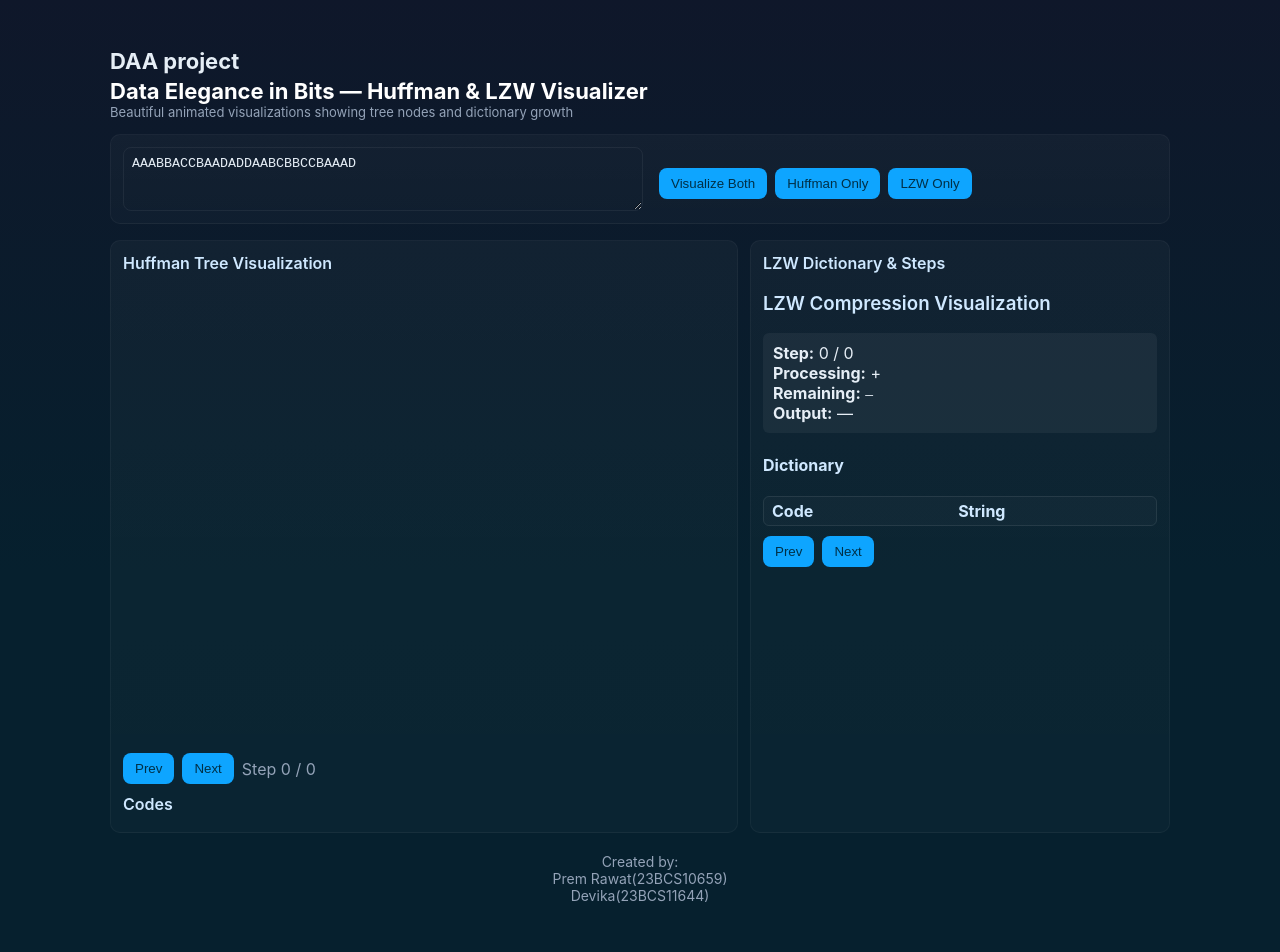
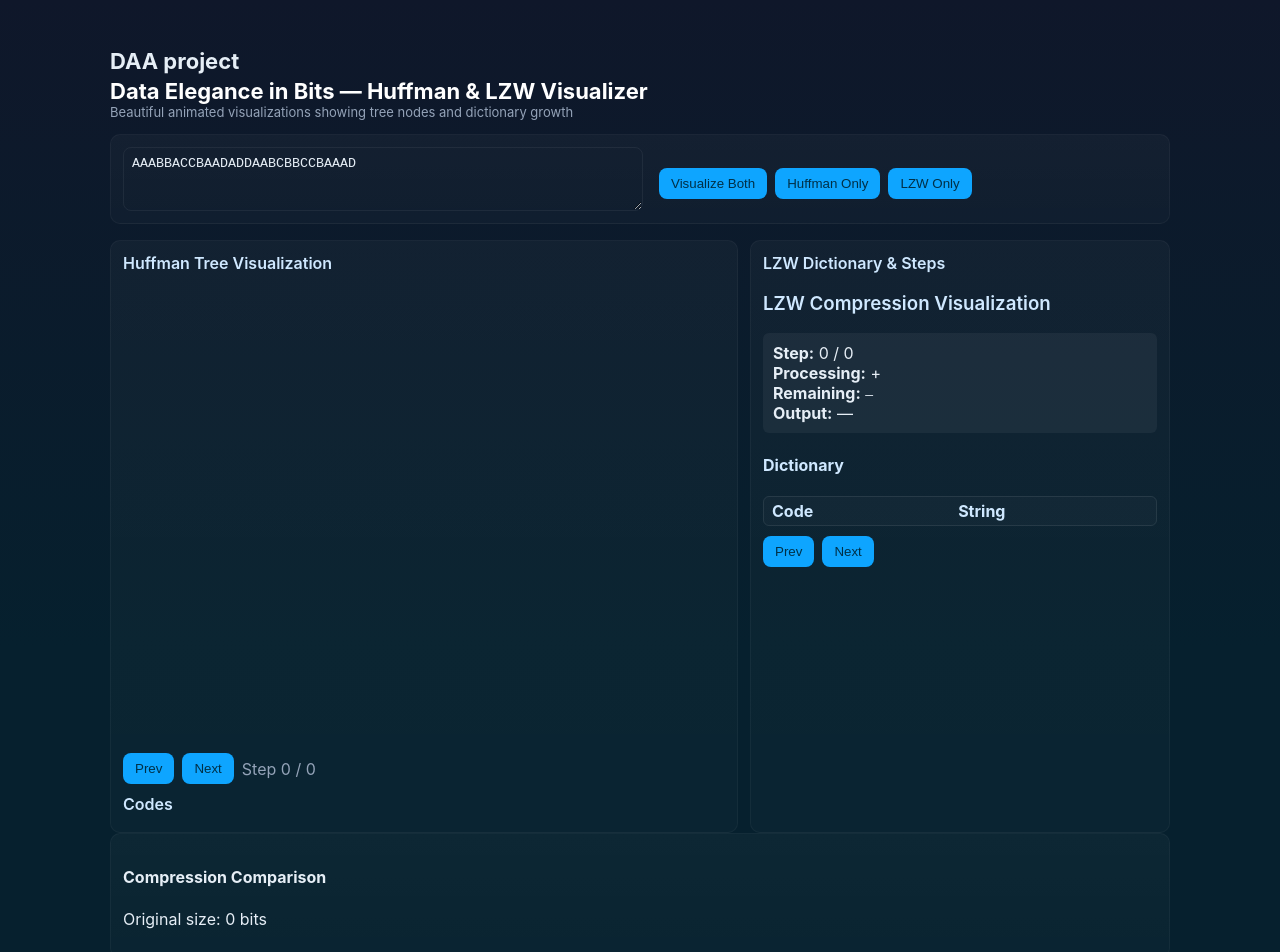
Before and after one commit to premrawat9873/Huffman-LZW-Visualizer, a React (Vite) app: page / in a window 1280 px wide. Shown: the top 952 px of the page. Built offline with nearby package versions, Linux system fonts and the light colour scheme.

Commit message:
adding comparison

```diff
--- a/src/App.jsx
+++ b/src/App.jsx
@@ -1,20 +1,109 @@
+import React, { useState, useEffect } from 'react';
+import HuffmanVisualizer from './components/HuffmanVisualizer';
+import LZWVisualizer from './components/LZWVisualizer';
+import Controls from './components/Controls';
+import { buildFrequencyMap, genCodes, buildHuffmanSteps } from './utils/huffman';
+import { getLZWCompressedSize, lzwEncodeSteps } from './utils/lzw';
 
-import React from 'react'
-import HuffmanVisualizer from './components/HuffmanVisualizer'
-import LZWVisualizer from './components/LZWVisualizer'
-import Controls from './components/Controls'
+export default function App() {
+  const [text, setText] = useState('AAABBACCBAADADDAABCBBCCBAAAD');
+  const [huffmanRoot, setHuffmanRoot] = useState(null);
+  const [huffmanFreqMap, setHuffmanFreqMap] = useState(new Map());
+  const [huffmanSteps, setHuffmanSteps] = useState([]);
+  const [lzwSteps, setLZWSteps] = useState([]);
 
-export default function App(){
+  const [originalSize, setOriginalSize] = useState(0);
+  const [huffmanSize, setHuffmanSize] = useState(0);
+  const [lzwSize, setLZWSize] = useState(0);
+  const [huffmanReduction, setHuffmanReduction] = useState(0);
+  const [lzwReduction, setLZWReduction] = useState(0);
+
+  useEffect(() => {
+    const onRunAll = (e) => {
+      const inputText = e.detail?.text || '';
+      setText(inputText);
+
+      // Huffman
+      const freqMap = buildFrequencyMap(inputText);
+      const { steps, root } = buildHuffmanSteps(inputText);
+      setHuffmanSteps(steps);
+      setHuffmanRoot(root);
+      setHuffmanFreqMap(freqMap);
+
+      // LZW
+      const lzwStepArr = lzwEncodeSteps(inputText);
+      setLZWSteps(lzwStepArr);
+
+      // Comparison
+      const origSize = inputText.length * 8;
+      const huffSize = getHuffmanCompressedSize(root, freqMap);
+      const lzwCompSize = getLZWCompressedSize(lzwStepArr);
+
+      setOriginalSize(origSize);
+      setHuffmanSize(huffSize);
+      setLZWSize(lzwCompSize);
+      setHuffmanReduction(((origSize - huffSize) / origSize * 100).toFixed(2));
+      setLzwReduction(((origSize - lzwCompSize) / origSize * 100).toFixed(2));
+    };
+
+    const onRunHuffman = (e) => {
+      const inputText = e.detail?.text || '';
+      setText(inputText);
+      const freqMap = buildFrequencyMap(inputText);
+      const { steps, root } = buildHuffmanSteps(inputText);
+      setHuffmanSteps(steps);
+      setHuffmanRoot(root);
+      setHuffmanFreqMap(freqMap);
+
+      const origSize = inputText.length * 8;
+      const huffSize = getHuffmanCompressedSize(root, freqMap);
+      setOriginalSize(origSize);
+      setHuffmanSize(huffSize);
+      setHuffmanReduction(((origSize - huffSize) / origSize * 100).toFixed(2));
+      setLZWSize(0);
+      setLzwReduction(0);
+    };
+
+    const onRunLZW = (e) => {
+      const inputText = e.detail?.text || '';
+      setText(inputText);
+      const lzwStepArr = lzwEncodeSteps(inputText);
+      setLZWSteps(lzwStepArr);
+
+      const origSize = inputText.length * 8;
+      const lzwCompSize = getLZWCompressedSize(lzwStepArr);
+      setOriginalSize(origSize);
+      setLZWSize(lzwCompSize);
+      setLzwReduction(((origSize - lzwCompSize) / origSize * 100).toFixed(2));
+      setHuffmanSize(0);
+      setHuffmanReduction(0);
+    };
+
+    window.addEventListener('run-all', onRunAll);
+    window.addEventListener('run-huffman', onRunHuffman);
+    window.addEventListener('run-lzw', onRunLZW);
+
+    return () => {
+      window.removeEventListener('run-all', onRunAll);
+      window.removeEventListener('run-huffman', onRunHuffman);
+      window.removeEventListener('run-lzw', onRunLZW);
+    };
+  }, []);
+
   return (
     <div className="app">
       <div className="header">
         <div>
           <div className="subtitle">DAA project</div>
           <div className="title">Data Elegance in Bits — Huffman &amp; LZW Visualizer</div>
-          <div className="small">Beautiful animated visualizations showing tree nodes and dictionary growth</div>
+          <div className="small">
+            Beautiful animated visualizations showing tree nodes and dictionary growth
+          </div>
         </div>
       </div>
+
       <Controls />
+
       <div className="grid">
         <div className="card">
           <div className="panel-title">Huffman Tree Visualization</div>
@@ -25,13 +114,40 @@ export default function App(){
           <LZWVisualizer />
         </div>
       </div>
+
+      <div className="card compression-stats">
+        <h4>Compression Comparison</h4>
+        <p>Original size: {originalSize} bits</p>
+        {huffmanSize > 0 && (
+          <p>
+            Huffman compressed: {huffmanSize} bits ({huffmanReduction}% reduced)
+          </p>
+        )}
+        {lzwSize > 0 && (
+          <p>
+            LZW compressed: {lzwSize} bits ({lzwReduction}% reduced)
+          </p>
+        )}
+      </div>
+
       <div className="footer">
         Created by:
         <br />
-        Prem Rawat(23BCS10659)
+        Prem Rawat (23BCS10659)
         <br />
-        Devika(23BCS11644)
+        Devika (23BCS11644)
       </div>
     </div>
-  )
+  );
 }
+
+// Helper function to calculate Huffman compressed size
+export function getHuffmanCompressedSize(root, freqMap) {
+  if (!root || !freqMap) return 0;
+  const codes = genCodes(root);
+  let size = 0;
+  for (const [ch, freq] of freqMap.entries()) {
+    size += freq * codes[ch].length;
+  }
+  return size;
+}
--- a/src/utils/huffman.js
+++ b/src/utils/huffman.js
@@ -14,6 +14,15 @@ export function buildFrequencyMap(s){
     m.set(ch, (m.get(ch)||0)+1);
   }
   return m;
+}
+export function getHuffmanCompressedSize(root, freqMap){
+  if(!root) return 0;
+  const codes = genCodes(root);
+  let size = 0;
+  for(const [ch, f] of freqMap.entries()){
+    size += f * codes[ch].length;
+  }
+  return size;
 }
 
 // returns {steps, root}
--- a/src/utils/lzw.js
+++ b/src/utils/lzw.js
@@ -1,5 +1,13 @@
-// LZW Encoding Step Generator for Visualization
-// Tracks dictionary growth, current input, and output codes (clean + readable version)
+export function getLZWCompressedSize(steps){
+  if(!steps || steps.length===0) return 0;
+  const lastStep = steps[steps.length-1];
+  const output = lastStep.output || [];
+  // Number of bits per code (use minimal bits to represent largest code)
+  const maxCode = Math.max(...output);
+  const bitsPerCode = Math.ceil(Math.log2(maxCode + 1));
+  return output.length * bitsPerCode;
+}
+
 
 export function lzwEncodeSteps(input) {
   if (!input || input.length === 0) return [];
@@ -64,3 +72,34 @@ export function lzwEncodeSteps(input) {
 
   return steps;
 }
+
+// Add this function to calculate compression ratio
+function calculateCompressionRatio(originalText, encodedBits) {
+    const originalBits = originalText.length * 8; // ASCII characters use 8 bits
+    const compressionRatio = ((originalBits - encodedBits) / originalBits) * 100;
+    return compressionRatio.toFixed(2);
+}
+
+// Modify the existing compress function
+function compress() {
+    const inputText = document.getElementById('input').value;
+    if (!inputText) {
+        alert('Please enter some text');
+        return;
+    }
+
+    // ...existing code for Huffman encoding...
+
+    const originalSize = inputText.length * 8;
+    const compressedSize = encoded.length;
+    const ratio = calculateCompressionRatio(inputText, compressedSize);
+
+    // Add this to display compression statistics
+    document.getElementById('compressionStats').innerHTML = `
+        <div class="stats-container">
+            <p>Original size: ${originalSize} bits</p>
+            <p>Compressed size: ${compressedSize} bits</p>
+            <p>Compression ratio: ${ratio}%</p>
+        </div>
+    `;
+}
```
Also changed, not shown: 1 other file (tests, documents, lock files or other folders).
